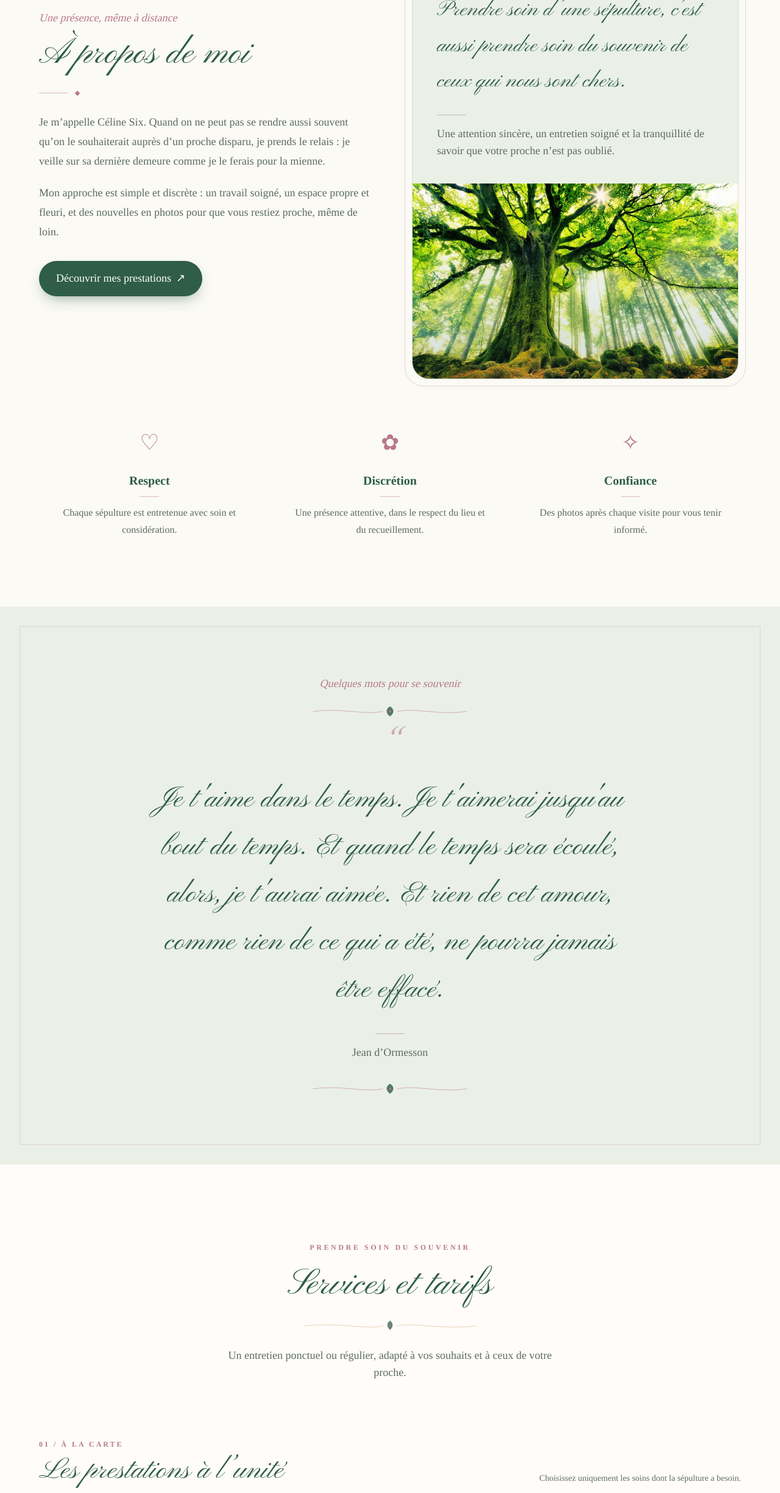
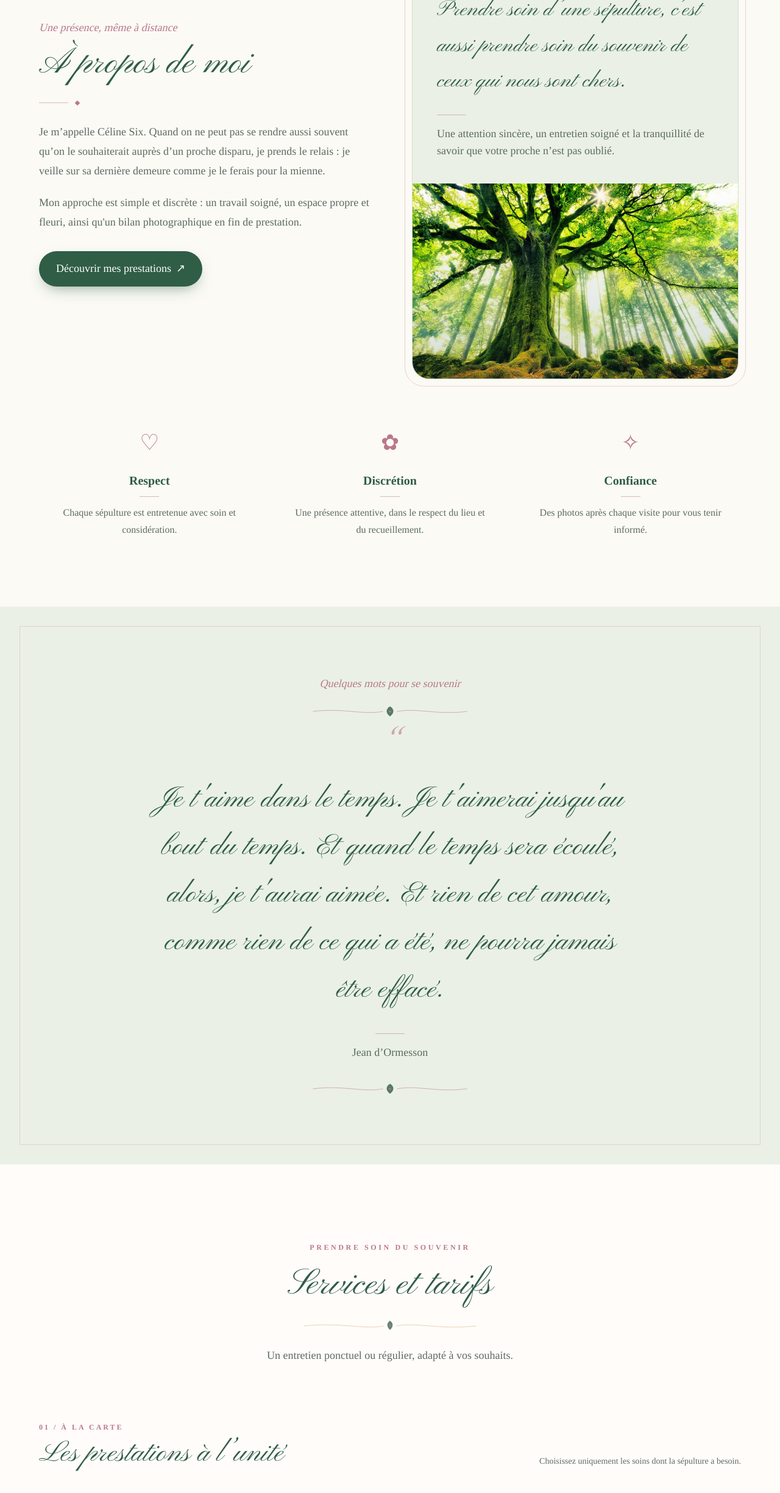
Before and after one commit to GumSurf/gardien-de-memoire, a Next.js app: page / in a window 1280 px wide. Shown: the part 1114-3563 px from the top of the page at 61% size. Built offline with nearby package versions, Linux system fonts and the light colour scheme; grey boxes are pictures that could not be loaded.

Commit message:
Améliore le texte descriptif dans les composants About et Services pour plus de clarté.

```diff
--- a/src/components/About.tsx
+++ b/src/components/About.tsx
@@ -29,7 +29,7 @@ export default function About() {
             </p>
 
             <p className="mt-5 text-lg leading-8 text-gris">
-              Mon approche est simple et discrète : un travail soigné, un espace propre et fleuri, et des nouvelles en photos pour que vous restiez proche, même de loin.
+              Mon approche est simple et discrète : un travail soigné, un espace propre et fleuri, ainsi qu'un bilan photographique en fin de prestation.
             </p>
 
             <a
--- a/src/components/Services.tsx
+++ b/src/components/Services.tsx
@@ -174,8 +174,7 @@ export default function Services() {
           </div>
 
           <p className="mx-auto mt-5 max-w-xl text-base leading-7 text-gris sm:text-lg">
-            Un entretien ponctuel ou régulier, adapté à vos souhaits
-            et à ceux de votre proche.
+            Un entretien ponctuel ou régulier, adapté à vos souhaits.
           </p>
         </header>
 
```
